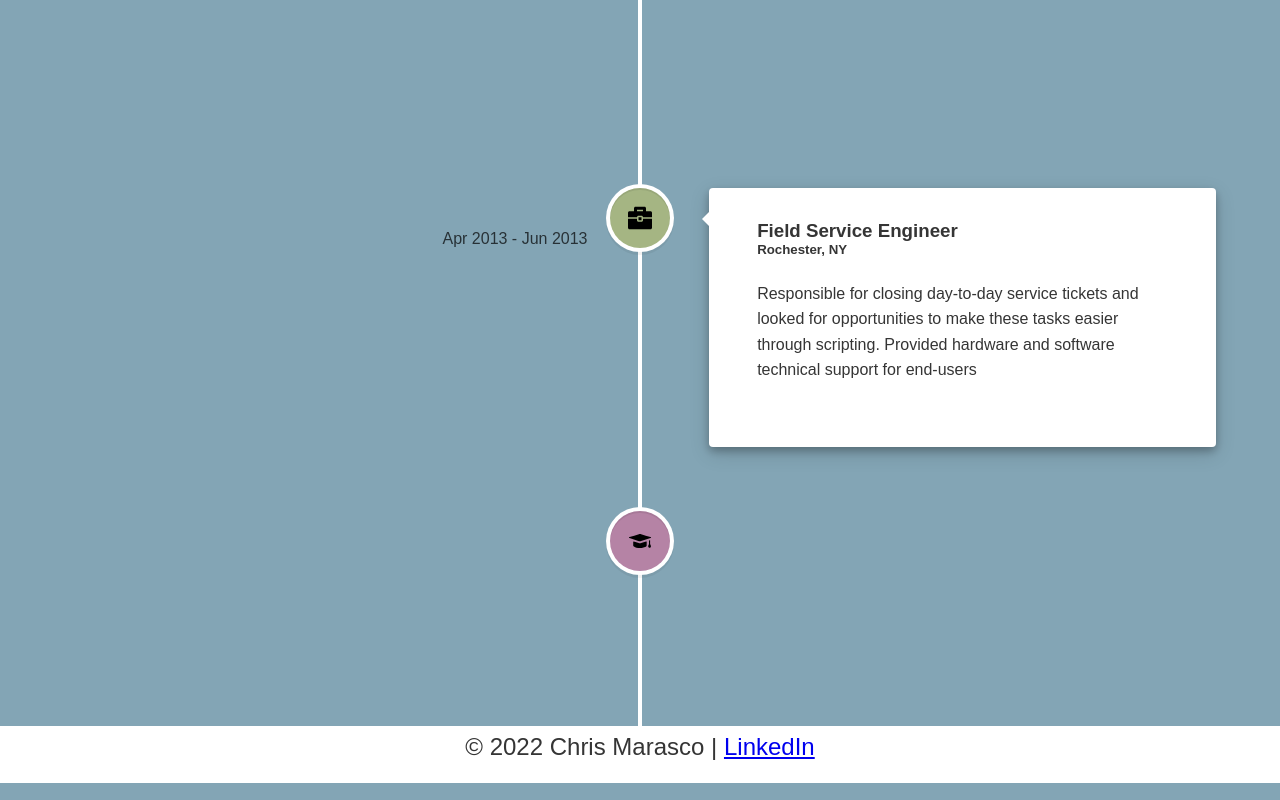
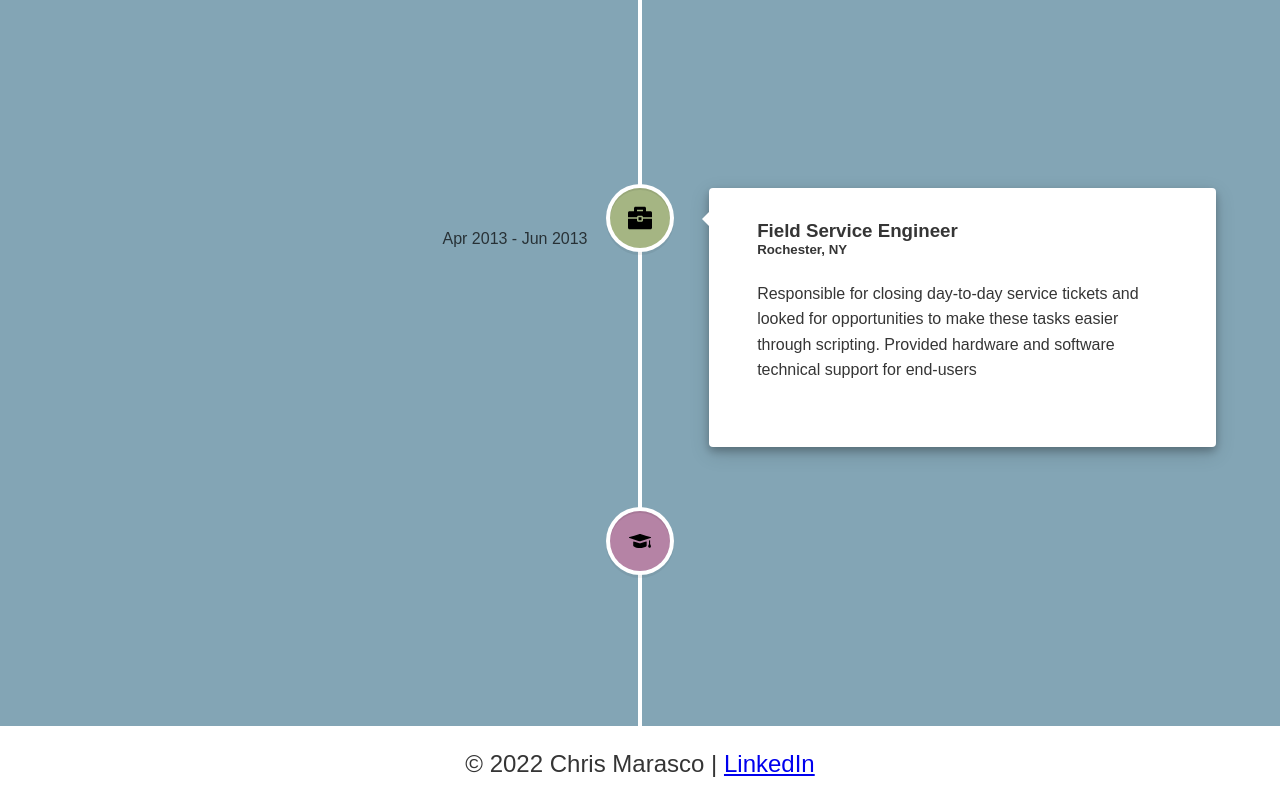
Before and after one commit to Chris-Marasco/resume-portfolio, a React (Create React App) app in the folder resume/: page / in a window 1280 px wide. Shown: the part 2024-2824 px from the top of the page. Built offline with nearby package versions, Linux system fonts and the light colour scheme.

Commit message:
Minor tweaks to footer

```diff
--- a/resume/src/Resume.css
+++ b/resume/src/Resume.css
@@ -107,11 +107,11 @@ body {
 
 .wrapper {
   min-height:100%;
-  margin-bottom:-50px;
+  margin-bottom: -50px;
   text-align:center;
   background: white;
   font-size: 1.5em;
-  padding-top: .3em;
+  padding-top: 1em;
 }
 
 
--- a/resume/src/footer/ResumeFooter.js
+++ b/resume/src/footer/ResumeFooter.js
@@ -7,8 +7,7 @@ export default class ResumeFooter extends Component {
       <div>
         <div class="wrapper">
           <div class="push">
-            &copy; {new Date().getUTCFullYear()} Chris Marasco
-            | <a href="https://www.linkedin.com/public-profile/settings?lipi=urn%3Ali%3Apage%3Ad_flagship3_profile_self_edit_contact-info%3B2q0O%2Bb5iR4GIFGF%2F92EWCg%3D%3D">LinkedIn</a>
+            &copy; {new Date().getUTCFullYear()} Chris Marasco | <a href="https://www.linkedin.com/public-profile/settings?lipi=urn%3Ali%3Apage%3Ad_flagship3_profile_self_edit_contact-info%3B2q0O%2Bb5iR4GIFGF%2F92EWCg%3D%3D">LinkedIn</a>
           </div>
         </div>
         <footer class="footer"></footer>
```
